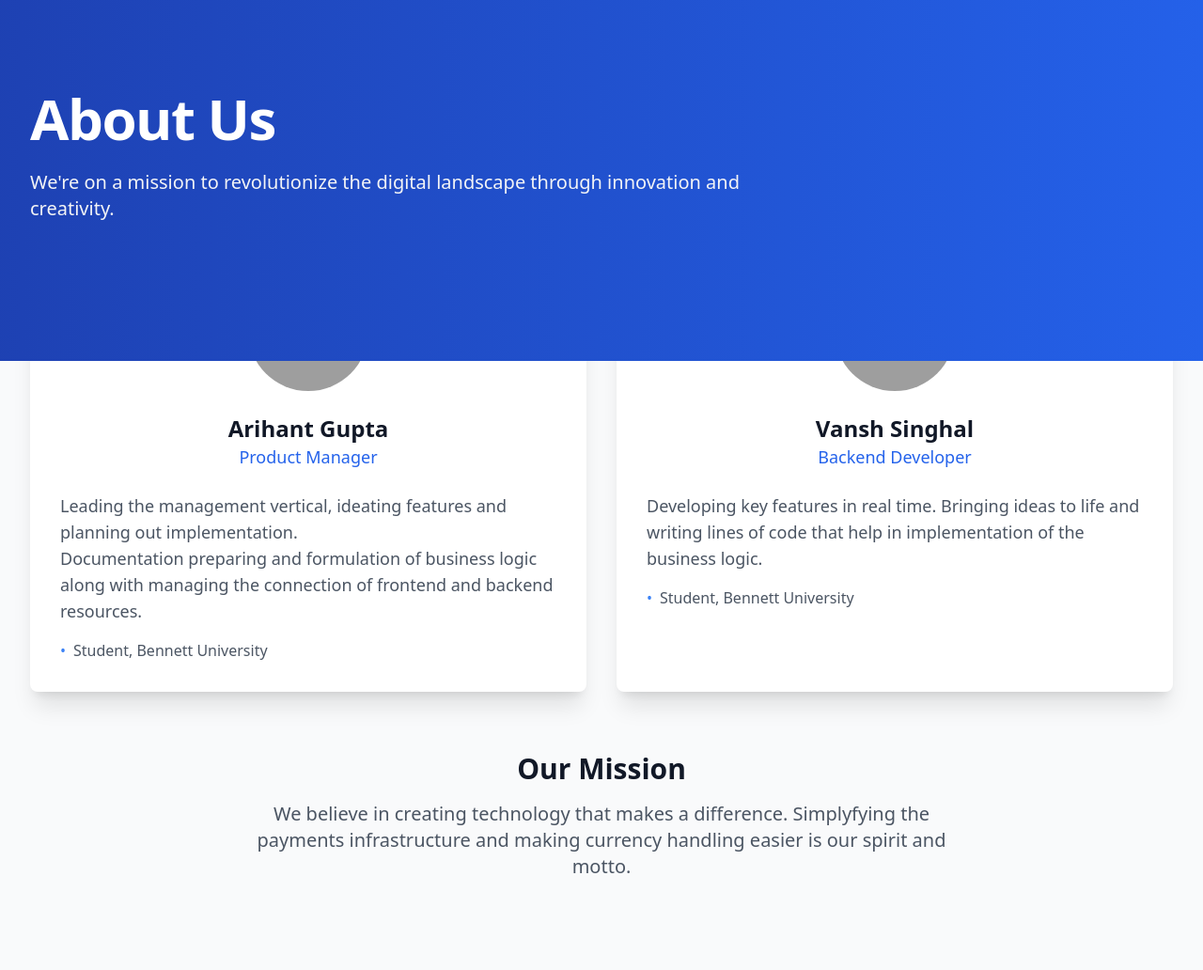
After one commit to GuptajiRocks/sit-coin, a Flask app: page /aboutus in a window 1280 px wide. The commit adds this page. Shown: the whole page at 94% size. Run offline with Flask 3, Linux system fonts and the light colour scheme; some libraries are stand-ins or nearby versions; grey boxes are pictures that could not be loaded.

Commit message:
routes added + aboutus

```diff
--- a/app.py
+++ b/app.py
@@ -17,3 +17,7 @@ def sign_up():
 @app.route("/contact")
 def contact_page():
     return render_template("contact.html")
+
+@app.route("/aboutus")
+def about_us_page():
+    return render_template("aboutus.html")
--- /dev/null
+++ b/templates/aboutus.html
@@ -0,0 +1,82 @@
+<!DOCTYPE html>
+<html lang="en">
+<head>
+    <meta charset="UTF-8">
+    <meta name="viewport" content="width=device-width, initial-scale=1.0">
+    <title>About Us - Our Story</title>
+    <script src="https://cdn.tailwindcss.com"></script>
+</head>
+<body class="bg-gray-50">
+    <!-- Hero Section -->
+    <div class="relative bg-blue-700 h-96">
+        <div class="absolute inset-0">
+            <div class="bg-gradient-to-r from-blue-800 to-blue-600 h-full opacity-90"></div>
+        </div>
+        <div class="relative max-w-7xl mx-auto py-24 px-4 sm:px-6 lg:px-8">
+            <h1 class="text-4xl font-extrabold tracking-tight text-white sm:text-5xl lg:text-6xl">About Us</h1>
+            <p class="mt-6 text-xl text-gray-100 max-w-3xl">
+                We're on a mission to revolutionize the digital landscape through innovation and creativity.
+            </p>
+        </div>
+    </div>
+
+    <!-- Founders Section -->
+    <div class="max-w-7xl mx-auto px-4 sm:px-6 lg:px-8 -mt-32">
+        <div class="space-y-8 sm:space-y-12">
+            <!-- Founders Cards Container -->
+            <div class="grid grid-cols-1 gap-8 md:grid-cols-2">
+                <!-- Founder 1 Card -->
+                <div class="bg-white rounded-lg shadow-xl overflow-hidden">
+                    <div class="p-8">
+                        <div class="text-center">
+                            <img src="/api/placeholder/150/150" alt="Sarah Chen" class="mx-auto h-32 w-32 rounded-full object-cover"/>
+                            <h3 class="mt-6 text-2xl font-bold text-gray-900">Arihant Gupta</h3>
+                            <p class="text-lg font-medium text-blue-600">Product Manager</p>
+                        </div>
+                        <div class="mt-6 text-gray-600">
+                            <p class="text-lg">Leading the management vertical, ideating features and planning out implementation.
+                                <br>
+                                Documentation preparing and formulation of business logic along with managing the connection of frontend and backend resources.
+                            </p>
+                            <ul class="mt-4 space-y-2">
+                                <li class="flex items-center">
+                                    <span class="text-blue-500 mr-2">•</span>
+                                    Student, Bennett University
+                                </li>
+                            </ul>
+                        </div>
+                    </div>
+                </div>
+
+                <!-- Founder 2 Card -->
+                <div class="bg-white rounded-lg shadow-xl overflow-hidden">
+                    <div class="p-8">
+                        <div class="text-center">
+                            <img src="/api/placeholder/150/150" alt="Marcus Rodriguez" class="mx-auto h-32 w-32 rounded-full object-cover"/>
+                            <h3 class="mt-6 text-2xl font-bold text-gray-900">Vansh Singhal</h3>
+                            <p class="text-lg font-medium text-blue-600">Backend Developer</p>
+                        </div>
+                        <div class="mt-6 text-gray-600">
+                            <p class="text-lg">Developing key features in real time. Bringing ideas to life and writing lines of code that help in implementation of the business logic.</p>
+                            <ul class="mt-4 space-y-2">
+                                <li class="flex items-center">
+                                    <span class="text-blue-500 mr-2">•</span>
+                                    Student, Bennett University
+                                </li>
+                            </ul>
+                        </div>
+                    </div>
+                </div>
+            </div>
+        </div>
+
+        <!-- Mission Statement -->
+        <div class="mt-16 mb-24 text-center">
+            <h2 class="text-3xl font-bold text-gray-900">Our Mission</h2>
+            <p class="mt-4 text-xl text-gray-600 max-w-3xl mx-auto">
+                We believe in creating technology that makes a difference. Simplyfying the payments infrastructure and making currency handling easier is our spirit and motto.
+            </p>
+        </div>
+    </div>
+</body>
+</html>
--- a/templates/index.html
+++ b/templates/index.html
@@ -101,7 +101,7 @@
                             </svg>
                             <span class="font-medium">Sign Up</span>
                         </a>
-                        <a href="#" class="flex items-center space-x-3 p-3 rounded-lg hover:bg-white/10 transition-colors group">
+                        <a href="/aboutus" class="flex items-center space-x-3 p-3 rounded-lg hover:bg-white/10 transition-colors group">
                             <svg class="w-5 h-5 text-blue-400 group-hover:text-blue-300 transition-colors" fill="none" stroke="currentColor" viewBox="0 0 24 24">
                                 <path stroke-linecap="round" stroke-linejoin="round" stroke-width="2" d="M13 16h-1v-4h-1m1-4h.01M21 12a9 9 0 11-18 0 9 9 0 0118 0z" />
                             </svg>
@@ -163,7 +163,7 @@
                         </p>
                         <div class="flex flex-wrap justify-center md:justify-end items-center gap-4 md:gap-6">
                             <a href="#" class="text-sm text-gray-300 hover:text-white transition-colors">Privacy Policy</a>
-                            <a href="#" class="text-sm text-gray-300 hover:text-white transition-colors">Terms of Service</a>
+                            <a href="/aboutus" class="text-sm text-gray-300 hover:text-white transition-colors">About Us</a>
                             <a href="/contact" class="text-sm text-gray-300 hover:text-white transition-colors">Contact</a>
                         </div>
                     </div>
--- a/templates/login.html
+++ b/templates/login.html
@@ -5,7 +5,6 @@
     <meta name="viewport" content="width=device-width, initial-scale=1.0">
     <title>Login Page</title>
     <link href="https://unpkg.com/tailwindcss@^2/dist/tailwind.min.css" rel="stylesheet">
-    <link href=""
     <style>
         .animate-pulse {
             animation: pulse 2s infinite;
```
Also changed, not shown: templates/contact.html (+8 -8 lines).
